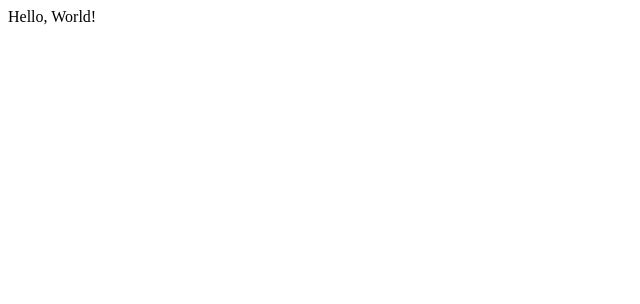
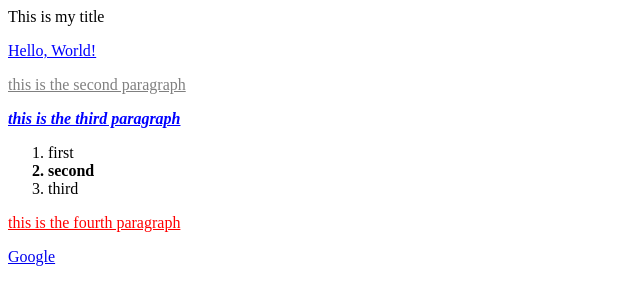
Before and after one commit to heidihykim/github.io, a plain HTML site: page index.html in a window 1280 px wide. Shown: the whole page, without its empty margins (0-640 px from the left). Drawn offline with Linux system fonts and the light colour scheme.

Commit message:
this is an example

```diff
--- a/index.html
+++ b/index.html
@@ -1,10 +1,33 @@
-<!DOCTYPE HTML>
-<html>
-    <head>
-            <meta charset="utf-8">
-            <title>Hello, World!</title>
-    </head>
-    <body>
-            Hello, World!
-    </body>
+
+<!DOCTYPE html>
+<html lang="en">
+<head>
+    <meta charset="UTF-8">
+    <title>Hello!!!</title>
+    <style>
+        p {color:#0000FF; text-decoration:underline}
+        li {color:#00FFFF:}
+        #special-paragraph {color:#808080;}
+        .ital{font-style:italic;}
+        .bold{font-weight:bold;}
+    </style>
+    <link rel = "stylesheet"href="style.css">
+</head>
+<body>
+<hi> This is my title</hi>
+
+<p> Hello, World!</p>
+
+<p id = "special-paragraph"> this is the second paragraph</p>
+<p class = "ital bold">this is the third paragraph</p>
+<ol> <!-- <ul> for bullet points -->
+    <li>first</li>
+    <li class = "bold">second</li>
+    <li> third </li>
+</ol>
+
+<p style = "color:red">this is the fourth paragraph</p>
+
+<a href = "http://google.com">Google</a>
+</body>
 </html>
```
